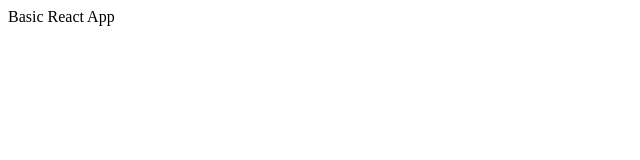
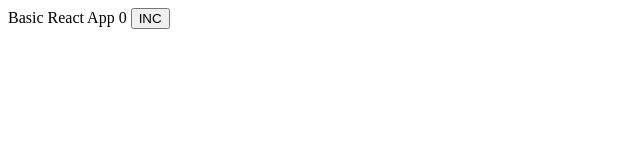
Before and after one commit to mramoln/react-ts, a React app: page / in a window 1280 px wide. Shown: the top 160 px of the page, without its empty margins (0-640 px from the left). Built offline with nearby package versions, Linux system fonts and the light colour scheme.

Commit message:
Adding typescript configuration

```diff
--- a/package.json
+++ b/package.json
@@ -5,8 +5,8 @@
   "scripts": {
     "start": "webpack serve --mode development",
     "build": "webpack --mode production",
-    "lint": "eslint src/**/*.{js,jsx}",
-    "lint:fix": "eslint src/**/*.{js,jsx} --fix"
+    "lint": "eslint src/**/*.{js, jsx, ts, tsx}",
+    "lint:fix": "eslint src/**/*.{js, jsx, ts, tsx} --fix"
   },
   "keywords": [],
   "author": "",
--- a/src/App.tsx
+++ b/src/App.tsx
@@ -1,7 +1,13 @@
-import React from 'react';
+import React, { useState } from 'react';
 
 const App = () => {
-  return <div>Basic React App</div>;
+  const [count, setCount] = useState(0);
+
+  const handleCounterClick = () => {
+    setCount(prevCount => prevCount + 1);
+  };
+
+  return <div>Basic React App {count} <button onClick={handleCounterClick}>INC</button></div>;
 };
 
 export default App;
```
Also changed, not shown: .eslintrc.json.
